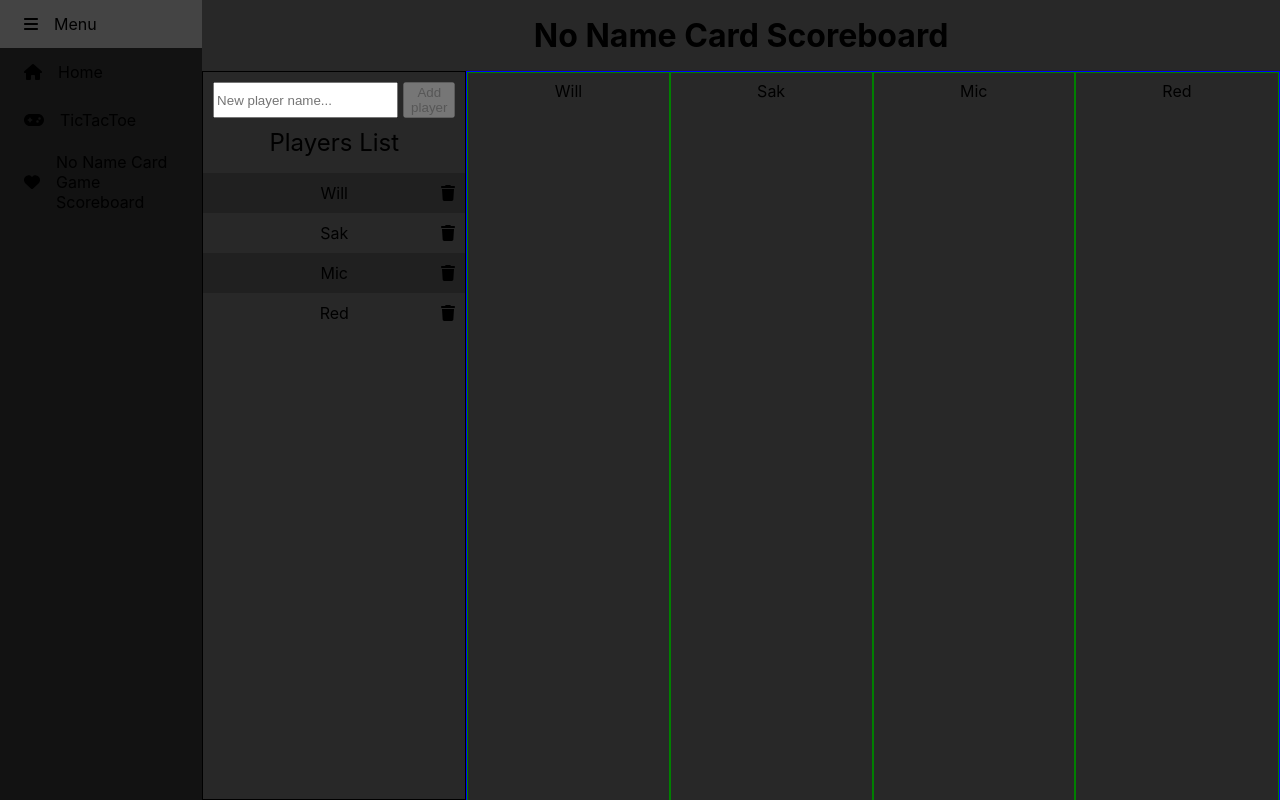
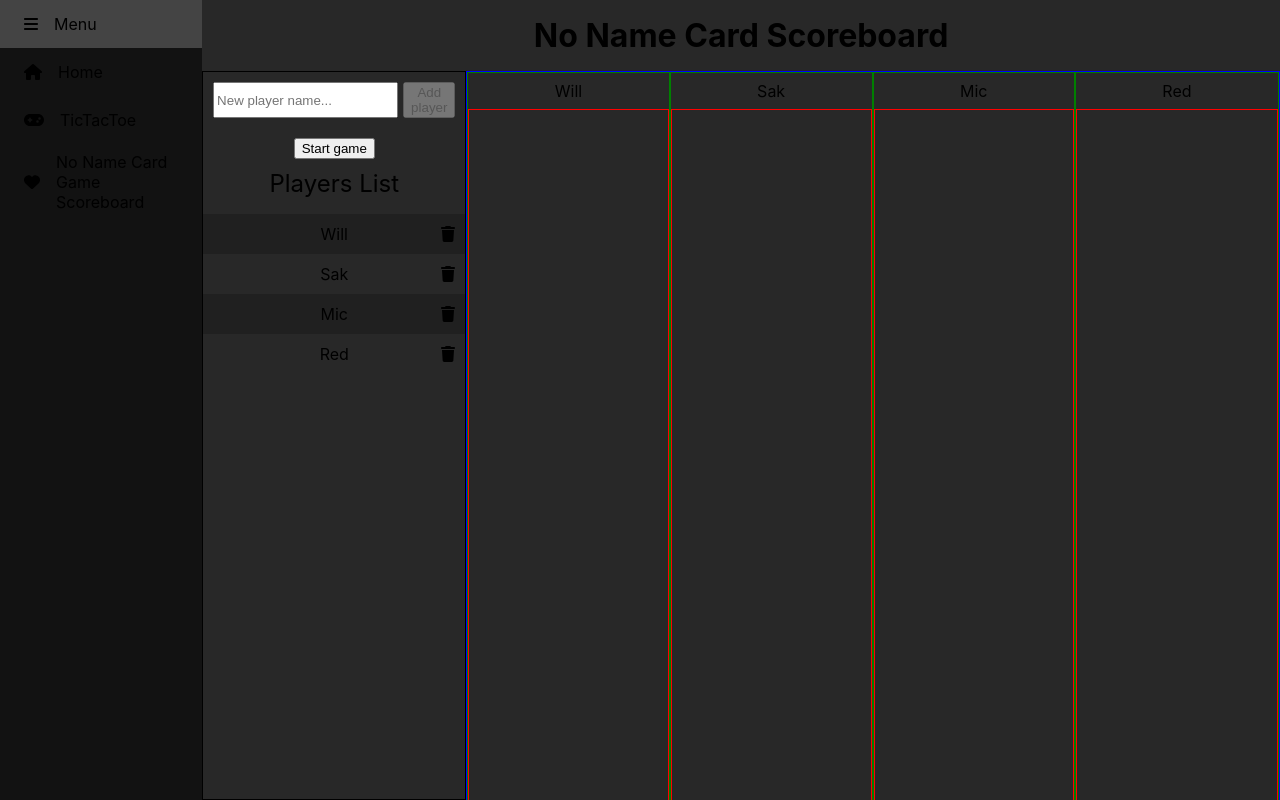
Before and after one commit to neito-s-den/react-web, a React (Vite) app: page / in a window 1280 px wide. Built offline with nearby package versions, Linux system fonts and the light colour scheme.

Commit message:
init confirmation modal

```diff
--- /dev/null
+++ b/src/components/NoNameCardGame/ConfirmationModal.module.css
@@ -0,0 +1,3 @@
+.root {
+
+}
--- a/src/components/NoNameCardGame/PlayerManager.jsx
+++ b/src/components/NoNameCardGame/GameManager.jsx
@@ -1,10 +1,11 @@
 import React, { useState } from "react";
-import styles from "./PlayerManager.module.css";
+import styles from "./GameManager.module.css";
 import { FontAwesomeIcon } from "@fortawesome/react-fontawesome";
 import { faTrash } from "@fortawesome/free-solid-svg-icons";
 
-function PlayerManager({ onAddPlayerClicked, onRemovePlayerClicked, players }) {
+function GameManager({ onAddPlayerClicked, onRemovePlayerClicked, players, gameStarted, setGameStarted }) {
   const [player, setPlayer] = useState("");
+  const [modalIsOpen, setModalIsOpen] = useState(false);
 
   const addPlayer = () => {
     console.log("Adding player...");
@@ -15,10 +16,39 @@ function PlayerManager({ onAddPlayerClicked, onRemovePlayerClicked, players }) {
   };
 
   const handleKeyPress = (event) => {
-    if (event.key === "Enter") {
+    if (event.key === "Enter" && player) {
       console.log("Enter key pressed");
       addPlayer();
     }
+  };
+
+  const addRound = () => {
+    console.log("adding round");
+  }
+
+  const cancelGame = () => {
+    console.log("canceling game");
+
+  }
+
+  const displayGameButton = () => {
+    const config = {
+      displayText: gameStarted ? "Add Round" : "Start game",
+      onClick: gameStarted ? () => { addRound() } : () => (setGameStarted(true))
+    }
+    let gameButton = <button onClick={config.onClick} disabled={players.length === 0}>{config.displayText}</button>
+    let cancelGameButton = <button
+      onClick={cancelGame}
+      disabled={players.length === 0}
+      hidden={!gameStarted}
+      style={{ marginLeft: 1 + "em" }}>
+      Cancel game
+    </button>
+
+    return (<React.Fragment>
+      {gameButton}
+      {cancelGameButton}
+    </React.Fragment>)
   };
 
   return (
@@ -33,16 +63,19 @@ function PlayerManager({ onAddPlayerClicked, onRemovePlayerClicked, players }) {
           onKeyUp={handleKeyPress}
           value={player}
         />
-        <button onClick={addPlayer} disabled={!player}>
+        <button onClick={addPlayer} disabled={!player || gameStarted}>
           Add player
         </button>
+      </div>
+      <div className={styles.startGame}>
+        {displayGameButton()}
       </div>
       <div className={styles.title}>Players List</div>
       <div className={styles.playerList}>
         {players.map((player, index) => (
           <div key={index} className={styles.player}>
             <div>{player}</div>
-            <div className={styles.trashIcon}>
+            <div className={styles.trashIcon} hidden={gameStarted}>
               <FontAwesomeIcon
                 icon={faTrash}
                 onClick={() => {
@@ -57,4 +90,4 @@ function PlayerManager({ onAddPlayerClicked, onRemovePlayerClicked, players }) {
   );
 }
 
-export default PlayerManager;
+export default GameManager;
--- a/src/components/NoNameCardGame/PlayerManager.module.css
+++ b/src/components/NoNameCardGame/GameManager.module.css
@@ -63,3 +63,9 @@
     padding: 0 10px 0 0 ;
     cursor: pointer;
 }
+
+.startGame {
+    display: flex;
+    justify-content: center;
+    padding: 10px;
+}
--- a/src/components/NoNameCardGame/NoNameCardGame.jsx
+++ b/src/components/NoNameCardGame/NoNameCardGame.jsx
@@ -1,10 +1,11 @@
 import React, { useState, useEffect } from "react";
-import PlayerManager from "./PlayerManager";
+import GameManager from "./GameManager";
 import ScoreBoard from "./ScoreBoard";
 import "./NoNameCardGame.css";
 
 function NoNameCardGame() {
   const [players, setPlayers] = useState(["Will", "Sak", "Mic", "Red"]);
+  const [gameStarted, setGameStarted] = useState(false);
 
   const onAddPlayerClicked = (player) => {
     console.log("Adding player from parent ...");
@@ -21,10 +22,12 @@ function NoNameCardGame() {
     <div className="root">
       <h1>No Name Card Scoreboard</h1>
       <div className="gameBody">
-        <PlayerManager
+        <GameManager
           onAddPlayerClicked={onAddPlayerClicked}
           onRemovePlayerClicked={onRemovePlayerClicked}
           players={players}
+          gameStarted={gameStarted}
+          setGameStarted={setGameStarted}
         />
         <ScoreBoard players={players} />
       </div>
--- a/src/components/NoNameCardGame/ScoreBoard.jsx
+++ b/src/components/NoNameCardGame/ScoreBoard.jsx
@@ -8,7 +8,9 @@ function ScoreBoard({ players }) {
       {players.map((player, index) => (
         <div key={index} className={styles.playerColumn}>
           <div className={styles.playerName}>{player}</div>
-          <div className={styles.playerScore}></div>
+          <div className={styles.currentGame}></div>
+          <div className={styles.playerScore}>
+          </div>
         </div>
       ))}
     </div>
--- a/src/components/NoNameCardGame/ScoreBoard.module.css
+++ b/src/components/NoNameCardGame/ScoreBoard.module.css
@@ -22,4 +22,6 @@
 }
 
 .playerScore {
+  border: 1px solid red;
+  height: 100%;
 }
```
Also changed, not shown: src/components/NoNameCardGame/ConfirmationModal.jsx (added, +23 -0 lines).
